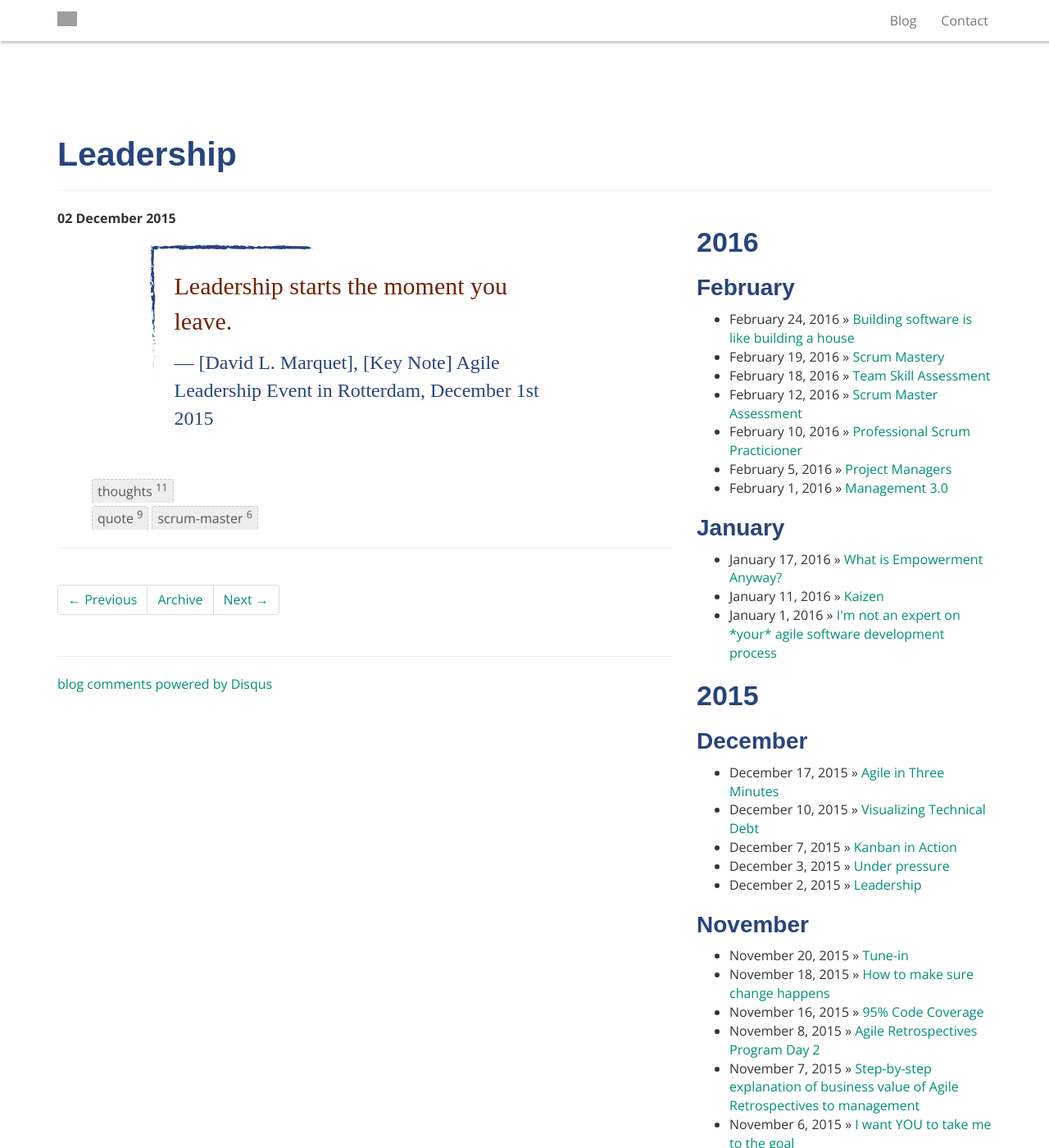
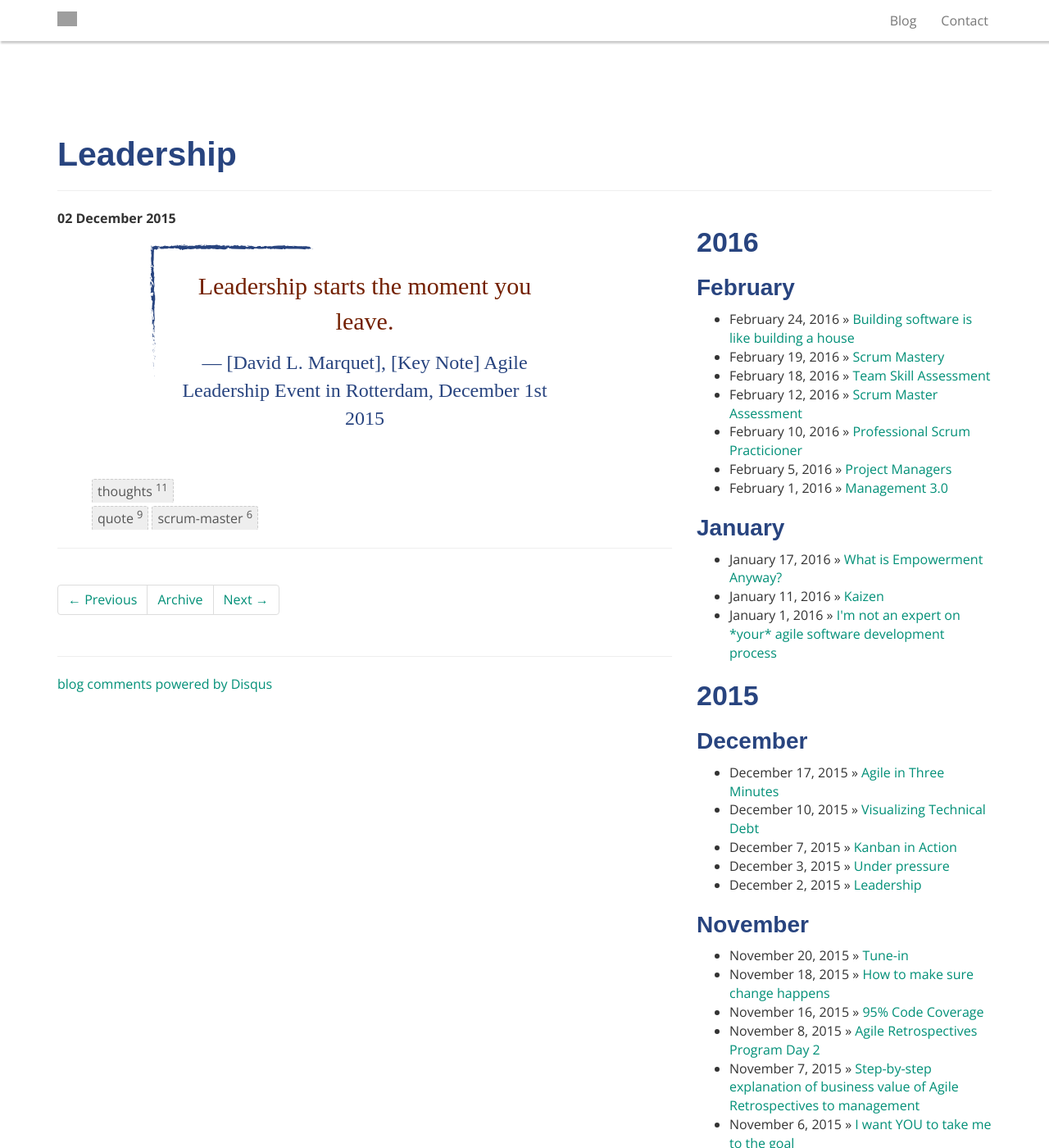
Before and after one commit to serraict/serraict.github.io, a Jekyll site: the page built from _posts/thoughts/2015-12-02-leadership.md, in a window 1280 px wide and 1400 px high. Shown: the whole window at 82% size. Built offline with Jekyll 4.4.1, drawn with Linux system fonts in a browser that asks for light colours; nearby versions of some CDN libraries; some web fonts are replaced; comment, search, counter and statistics services are not loaded; grey boxes are pictures that could not be loaded.

Commit message:
Center marketing and featurette texts

```diff
--- a/assets/themes/bootstrap/css/style.css
+++ b/assets/themes/bootstrap/css/style.css
@@ -182,6 +182,10 @@
 /* Featurettes
 ------------------------- */
 
+.featurette {
+  text-align: center;
+}
+
 .featurette-divider {
   margin: 80px 0; /* Space out the Bootstrap <hr> more */
 }
@@ -197,12 +201,16 @@
   margin: 40px 0;
 }
 
+/* Footer */
+
 .divider.footer {
   margin: 40px 0 0 0;
   background-color: #f39c21;
   padding-top: 5px;
   padding-bottom: 5px;
 }
+
+/* Footers */
 
 .footer {
   background-color: #009279;
@@ -215,13 +223,26 @@
   font-weight: 300;
 }
 
+footer.page-footer {
+  font-size: 12px;
+  margin: 20px 0;
+}
+
+.footer ul.banner li {
+  font-size: 60px;
+  margin: 20px 20px;
+}
+
 .footer a {
   color: #fff;
 }
 
+
 small {
   color: inherit;
 }
+
+/* quotes */
 
 blockquote {
   margin-right: 15%;
@@ -237,6 +258,7 @@
   background-image: url(/assets/img/openquote.svg);
   background-position: top left;
   background-repeat: no-repeat;
+  text-align: center;
 }
 
 blockquote footer {
@@ -244,15 +266,6 @@
 
 }
 
-footer.page-footer {
-  font-size: 12px;
-  margin: 20px 0;
-}
-
-.footer ul.banner li {
-  font-size: 60px;
-  margin: 20px 20px;
-}
 
 /* RESPONSIVE CSS
 -------------------------------------------------- */
```
